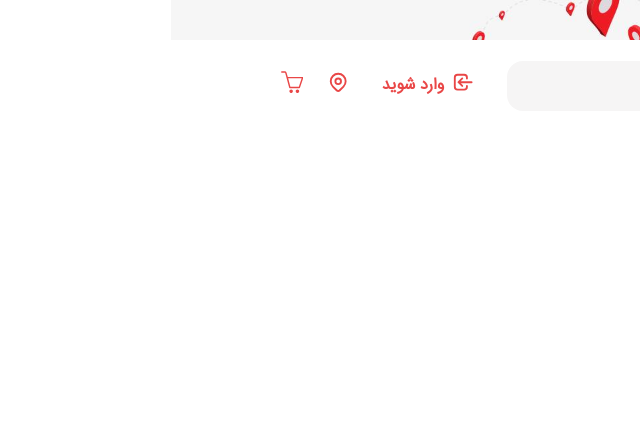
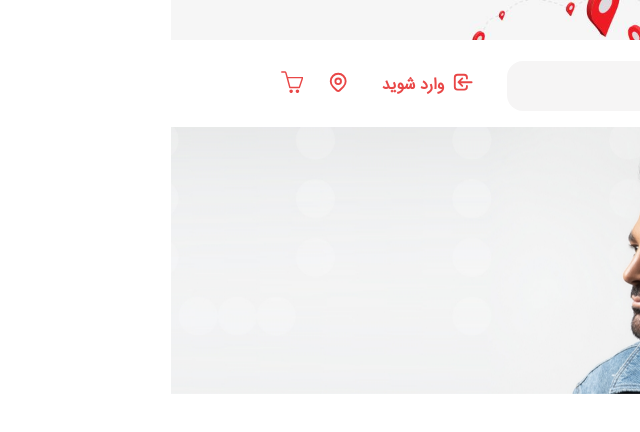
Before and after one commit to CodeLandGroup/digiland-front, a React (Create React App) app: page / in a window 1280 px wide. Shown: the top 432 px of the page, without its empty margins (640-1280 px from the left). Built offline with nearby package versions, Linux system fonts and the light colour scheme.

Commit message:
Create Slider Create Slider.css Create HeaderSliderComponent Add To Home Page

```diff
--- /dev/null
+++ b/src/assets/css/Home/slider.css
@@ -0,0 +1,30 @@
+.swiper {
+  width: 100%;
+  height: 100%;
+}
+
+.swiper-slide {
+  text-align: center;
+  font-size: 18px;
+  background: #fff;
+
+  /* Center slide text vertically */
+  display: flex;
+  justify-content: center;
+  align-items: center;
+}
+
+.swiper-slide img {
+  display: block;
+  width: 100%;
+  height: 100%;
+  object-fit: cover;
+}
+
+.swiper-pagination.swiper-pagination-clickable.swiper-pagination-bullets.swiper-pagination-horizontal {
+  text-align: inherit;
+  right: 1%;
+}
+span.swiper-pagination-bullet.swiper-pagination-bullet-active {
+  background-color: #e10a0a;
+}
--- /dev/null
+++ b/src/components/Home/HeaderSliderComponent.jsx
@@ -0,0 +1,34 @@
+import React from 'react'
+// Import Swiper React components
+import { Swiper, SwiperSlide } from "swiper/react";
+
+// Import Swiper styles
+import "swiper/css";
+import 'swiper/css/pagination';
+import '../../assets/css/Home/slider.css'
+
+// import required modules
+import { Pagination,Autoplay } from "swiper";
+
+export default function HeaderSliderComponent() {
+    return (
+        <>
+            <Swiper
+                autoplay={{
+                    delay: 2500,
+                    disableOnInteraction: false,
+                }}
+                spaceBetween={30}
+                pagination={{
+                    clickable: true,
+                }}
+                modules={[Pagination,Autoplay]}
+                className="mySwiper"
+            >
+                <SwiperSlide><img src={require('../../assets/images/slider/slide1.jpeg')} alt="" /></SwiperSlide>
+                <SwiperSlide><img src={require('../../assets/images/slider/slide3.jpeg')} alt="" /></SwiperSlide>
+                <SwiperSlide><img src={require('../../assets/images/slider/slide2.jpeg')} alt="" /></SwiperSlide>
+            </Swiper>
+        </>
+    )
+}
--- a/src/pages/Home/Index.jsx
+++ b/src/pages/Home/Index.jsx
@@ -1,8 +1,10 @@
 import React from 'react'
+import HeaderSliderComponent from '../../components/Home/HeaderSliderComponent'
 
 export default function Home() {
     return (
         <>
+            <HeaderSliderComponent />
         </>
     )
 }
```
